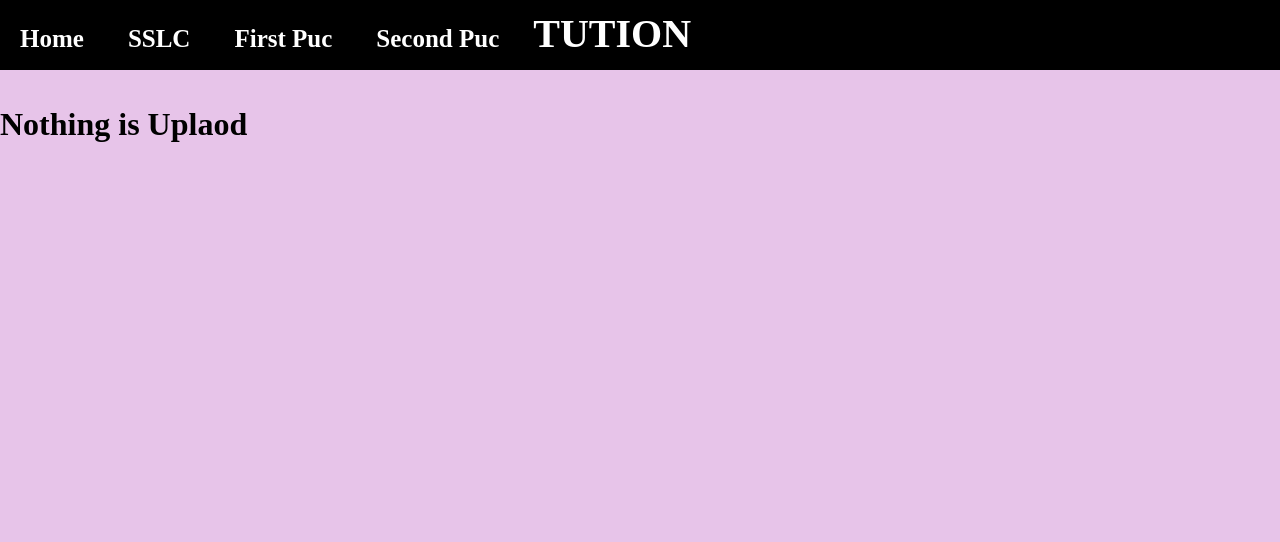
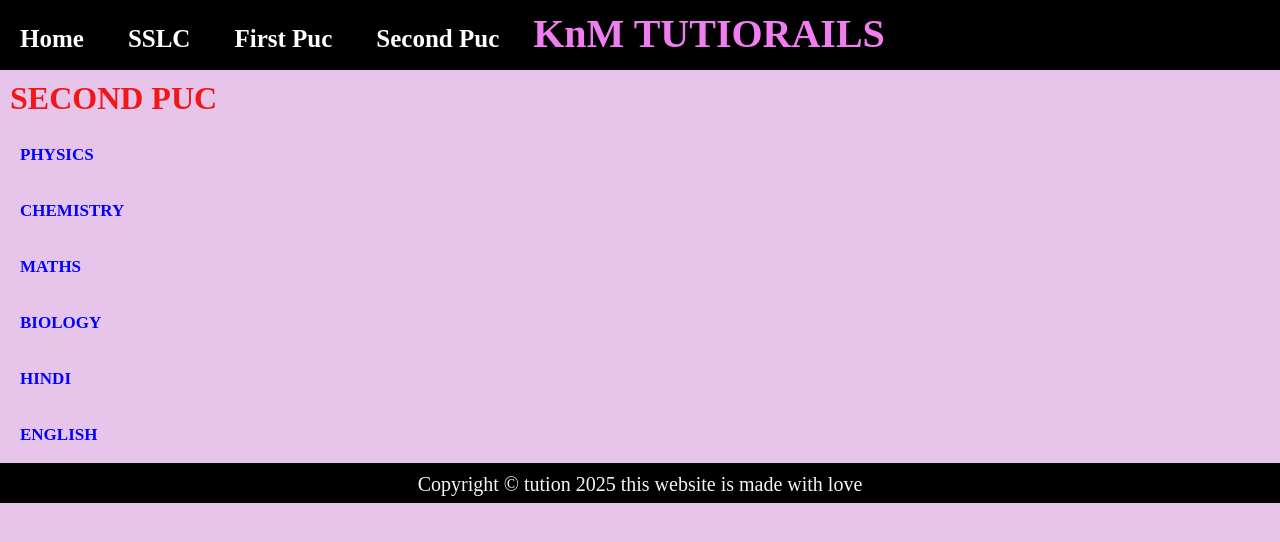
Before and after one commit to syedmansoor1234/tution, a plain HTML site: page tution/secondpuc.html in a window 1280 px wide. Drawn offline with Linux system fonts and the light colour scheme.

Commit message:
adding files

```diff
--- a/tution/secondpuc.html
+++ b/tution/secondpuc.html
@@ -11,8 +11,12 @@
             padding: 0;
         }
 
+        html,
         body {
+            height: 100%;
             background-color: rgb(231, 196, 233);
+            display: flex;
+            flex-direction: column;
         }
 
         .container {
@@ -48,7 +52,97 @@
             margin: 5px;
             padding: 5px;
             font-size: 40px;
-            color: white;
+            color: rgb(240, 126, 240);
+        }
+
+        .h1 {
+            color: rgb(243, 22, 22);
+            margin: 5px;
+            padding: 5px;
+        }
+
+        .sub {
+            margin: 5px;
+            padding: 5px;
+        }
+
+        .phy {
+            text-decoration: none;
+            font-size: 17px;
+            font-weight: bold;
+            color: #0000ff;
+            margin: 5px;
+            padding: 5px;
+            position: relative;
+            left: 10px;
+        }
+
+        .chem {
+            text-decoration: none;
+            font-size: 17px;
+            font-weight: bold;
+            color: #0000ff;
+            margin: 5px;
+            padding: 5px;
+            position: relative;
+            left: 10px;
+        }
+
+        .math {
+            text-decoration: none;
+            font-size: 17px;
+            font-weight: bold;
+            color: #0000ff;
+            margin: 5px;
+            padding: 5px;
+            position: relative;
+            left: 10px;
+        }
+
+        .bio {
+            text-decoration: none;
+            font-size: 17px;
+            font-weight: bold;
+            color: #0000ff;
+            margin: 5px;
+            padding: 5px;
+            position: relative;
+            left: 10px;
+        }
+
+        .hin {
+            text-decoration: none;
+            font-size: 17px;
+            font-weight: bold;
+            color: #0000ff;
+            margin: 5px;
+            padding: 5px;
+            position: relative;
+            left: 10px;
+        }
+
+        .eng {
+            text-decoration: none;
+            font-size: 17px;
+            font-weight: bold;
+            color: #0000ff;
+            margin: 5px;
+            padding: 5px;
+            position: relative;
+            left: 10px;
+        }
+
+        .foot {
+            background-color: black;
+            color: whitesmoke;
+            width: 100%;
+            height: 40px;
+        }
+
+        .pfoot {
+            text-align: center;
+            padding: 10px;
+            font-size: 20px;
         }
 
         @media(max-width:768px) {
@@ -58,12 +152,16 @@
             }
             .head {
                 position: relative;
-                bottom: 30px;
-                right: 70px;
+                bottom: 60px;
+                color: rgb(240, 126, 240);
             }
             .l1 {
                 position: relative;
                 top: 60px;
+            }
+            .foot {
+                width: 100%;
+                height: 80px;
             }
         }
     </style>
@@ -85,12 +183,25 @@
                 <a href="secondpuc.html" target="_blank" class="l1">Second Puc</a>
             </li>
             <li>
-                <h1 class="head">TUTION</h1>
+                <h1 class="head">KnM TUTIORAILS</h1>
             </li>
         </ul>
-    </div> <br> <br>
-    <h1>Nothing is Uplaod </h1>
+    </div>
+    <div class="puc">
+        <h1 class="h1">SECOND PUC</h1> <br>
 
+        <a href="secphy.html" class="phy" target="_blank">PHYSICS</a><br><br><br>
+        <a href="secchem.html" class="chem" target="_blank">CHEMISTRY</a><br><br><br>
+        <a href="secmaths.html" class="math" target="_blank">MATHS</a><br><br><br>
+        <a href="secbio.html" class="bio" target="_blank">BIOLOGY</a><br><br><br>
+        <a href="sechindi.html" class="hin" target="_blank">HINDI</a><br><br><br>
+        <a href="seceng.html" class="eng" target="_blank">ENGLISH</a><br><br>
+    </div>
+    <div class="foot">
+        <footer>
+            <p class="pfoot">Copyright &copy; tution 2025 this website is made with love</p>
+        </footer>
+    </div>
 </body>
 
 </html>
```
Also changed, not shown: tution/firstpuc.html (+2 -3 lines), tution/index.html (+3 -3 lines), tution/secbio.html (added, +18 -0 lines), tution/secchem.html (added, +17 -0 lines), tution/seceng.html (added, +16 -0 lines), tution/sechindi.html (added, +16 -0 lines), tution/secmaths.html (added, +18 -0 lines), tution/secphy.html (added, +17 -0 lines), tution/sslc.html (+2 -0 lines), tution/1pucbio.html (added), tution/1pucchem.html (added), tution/1puceng.html (added), tution/1puchindi.html (added), tution/1pucmaths.html (added), 1 more files.
